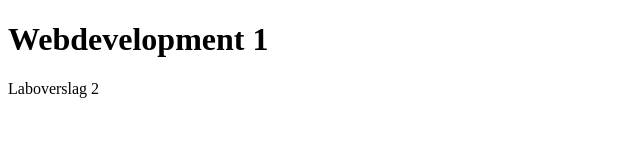
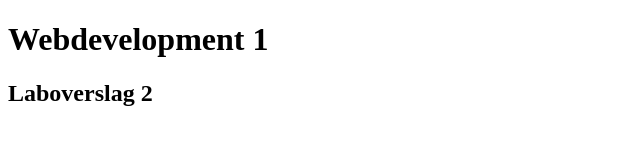
Before and after one commit to WardCornelis/webdevelopment, a plain HTML site: page index.html in a window 1280 px wide. Shown: the whole page, without its empty margins (0-640 px from the left). Drawn offline with Linux system fonts and the light colour scheme.

Commit message:
Update index.html

```diff
--- a/index.html
+++ b/index.html
@@ -5,6 +5,6 @@
 </head>
 <body>
 <h1>Webdevelopment 1</h1>
-Laboverslag 2
+<h2>Laboverslag 2</h2>
 </body>
 </html>
```
